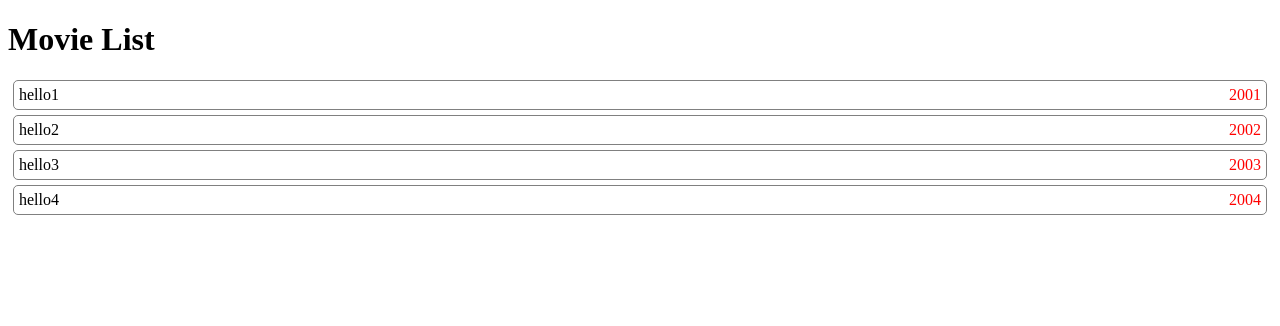
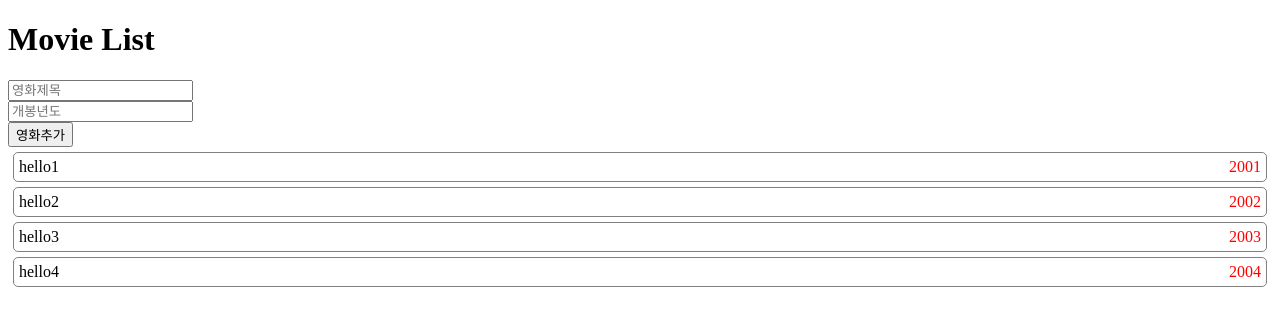
Before and after one commit to stnqls/react-tic-tac-toe, a React (Create React App) app: page / in a window 1280 px wide. Shown: the top 326 px of the page. Built offline with nearby package versions, Linux system fonts and the light colour scheme.

Commit message:
리스트 추가하기 1

```diff
--- a/src/App.js
+++ b/src/App.js
@@ -1,22 +1,51 @@
-import React from 'react';
+import React, { useState } from 'react';
 import Movie from './components/Movie';
 function App() {
 
-  const movies= [
+  const [movieTitle, setMovieTitle] = useState();
+  const [movieYear, setMovieYear] = useState();
+  const [movies,setMovies] = useState([
     {title: 'hello1', year: 2001},
     {title: 'hello2', year:2002},
     {title: 'hello3', year:2003},
     {title: 'hello4', year:2004},
-  ];
+  ]);
 
   const renderMovies = movies.map(movie => {
     return(
       <Movie movie={movie} key={movie.title}/>
     );
   })
+
+  const addMovie = (event)=> {
+    event.preventDefault();
+    setMovies([
+      ...movies,
+      {
+        title: movieTitle,
+        year: movieYear,
+      }
+    ])
+  };
+
   return (
   <div className="App">
     <h1>Movie List</h1>
+    <form onSubmit={addMovie}>
+      <input
+        type='text'
+        value={movieTitle}
+        placeholder="영화제목"
+        onChange= {e=> setMovieTitle(e.target.value)}
+      /><br/>
+      <input
+        type='text'
+        value={movieYear}
+        placeholder="개봉년도"
+        onChange= {e=> setMovieYear(e.target.value)}
+      /><br/>
+      <button type="submit">영화추가</button>
+    </form>
     {renderMovies}
   </div>
     );
```
